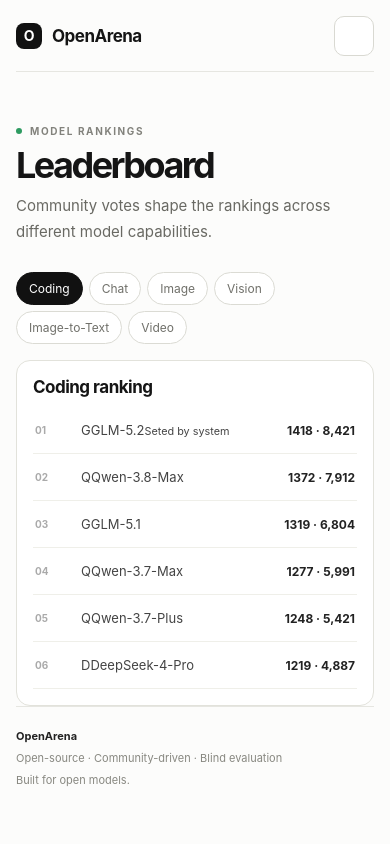
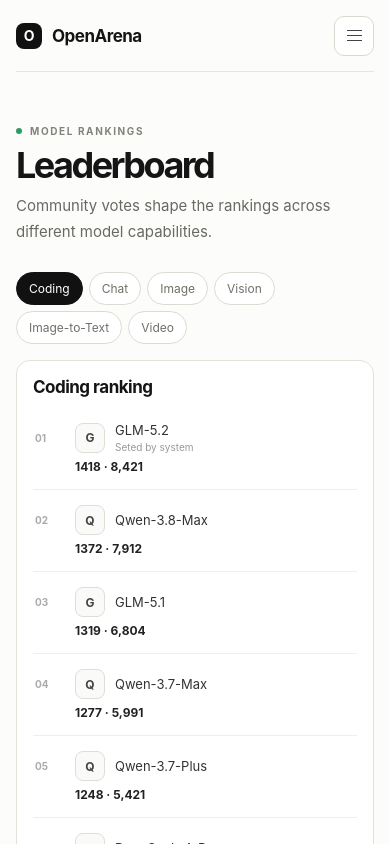
Before and after one commit to 010213pashaleshenko1-blip/OpenArena, a Next.js app: page /leaderboard in a window 390 px wide. Shown: the top 844 px of the page. Built offline with nearby package versions, Linux system fonts and the light colour scheme.

Commit message:
style: add clean model icons and system status

```diff
--- a/app/globals.css
+++ b/app/globals.css
@@ -12,14 +12,15 @@
 .nav-center a, .nav-center span { font-size: 13px; color: #767671; }
 .nav-center .active { color: #111; }
 .nav-actions { position: relative; }
-.menu-button { width: 40px; height: 40px; border: 1px solid #d9d9d2; border-radius: 10px; background: #fff; display: inline-flex; align-items: center; justify-content: center; cursor: pointer; font-size: 12px; color: #444; }
+.menu-button { width: 40px; height: 40px; border: 1px solid #d9d9d2; border-radius: 10px; background: #fff; display: inline-flex; align-items: center; justify-content: center; flex-direction: column; gap: 4px; cursor: pointer; }
+.menu-button span { display: block; width: 15px; height: 1px; background: #444; }
 .menu-popover { position: absolute; right: 0; top: 48px; min-width: 220px; background: #fff; border: 1px solid #e3e3dc; border-radius: 12px; box-shadow: 0 12px 28px rgba(0,0,0,.05); padding: 6px; z-index: 20; }
 .menu-popover a { display: block; padding: 10px 12px; border-radius: 9px; color: #222; font-size: 14px; }
 .menu-popover a:hover { background: #f4f4f1; }
 .hero { text-align: center; padding: 70px 0 52px; }
 .eyebrow { display: inline-flex; align-items: center; gap: 8px; color: #82827c; font-size: 10px; font-weight: 700; letter-spacing: .16em; }
 .pulse { width: 6px; height: 6px; border-radius: 50%; background: #2e9b61; }
-h1 { font-size: clamp(46px, 7vw, 84px); line-height: .94; letter-spacing: -.075em; margin: 18px 0 18px; font-weight: 700; }
+h1 { font-size: clamp(46px, 7vw, 84px); line-height: .94; letter-spacing: -.075em; margin: 18px 0; font-weight: 700; }
 h1 span { color: #6f6f69; }
 .subtitle { color: #6d6d67; font-size: 16px; line-height: 1.6; margin: 0; }
 .composer-wrap { max-width: 760px; margin: 34px auto 0; text-align: left; }
@@ -51,11 +52,14 @@
 .vote-row button:hover { background: #f2f2ef; }
 .rank-row { display: grid; grid-template-columns: 34px 1fr auto; gap: 12px; align-items: center; padding: 15px 2px; border-bottom: 1px solid #efefe9; font-size: 13px; }
 .rank-row b { color: #aaa; font-size: 10px; }
-.rank-row span { color: #444; }
 .rank-row strong { font-size: 12px; color: #222; }
+.model-name { display: flex; align-items: center; gap: 10px; min-width: 0; }
+.model-icon { width: 30px; height: 30px; flex: 0 0 30px; display: grid; place-items: center; border: 1px solid #deded7; border-radius: 8px; background: #fafaf8; color: #444; font-size: 12px; font-weight: 700; }
+.model-title { display: block; color: #333; }
+.model-name small { display: block; margin-top: 3px; color: #9a9a93; font-size: 10px; font-weight: 400; }
 .page-shell { padding-bottom: 72px; }
 .page-hero { padding: 46px 0 28px; }
-.page-title { font-size: clamp(36px, 5vw, 56px); line-height: .98; letter-spacing: -.07em; margin: 10px 0 10px; font-weight: 700; }
+.page-title { font-size: clamp(36px, 5vw, 56px); line-height: .98; letter-spacing: -.07em; margin: 10px 0; font-weight: 700; }
 .page-copy { max-width: 700px; color: #696963; font-size: 16px; line-height: 1.7; margin: 0; }
 .content-grid { display: grid; gap: 18px; grid-template-columns: repeat(12, 1fr); }
 .content-card { grid-column: span 12; background: #fff; border: 1px solid #e2e2db; border-radius: 14px; padding: 20px; }
@@ -69,4 +73,4 @@
 .category-tabs button.selected { background: #111; color: #fff; border-color: #111; }
 footer { border-top: 1px solid #e6e6e1; min-height: 82px; display: flex; align-items: center; justify-content: space-between; color: #888881; font-size: 11px; }
 footer span:first-child { color: #222; font-weight: 700; }
-@media (max-width: 760px) { .page { padding: 0 16px; }.nav-center { display: none; }.hero { padding: 58px 0 48px; } h1 { font-size: 54px; }.subtitle, .page-copy { font-size: 15px; }.hint { display: none; }.preview-grid { grid-template-columns: 1fr; }.response-columns { grid-template-columns: 1fr; }.response-columns article + article { border-left: 0; border-top: 1px solid #efefe9; margin-top: 12px; padding-top: 18px; }.content-card { padding: 16px; } footer { flex-direction: column; align-items: flex-start; gap: 8px; padding: 22px 0; } }
+@media (max-width: 760px) { .page { padding: 0 16px; }.nav-center { display: none; }.hero { padding: 58px 0 48px; } h1 { font-size: 54px; }.subtitle, .page-copy { font-size: 15px; }.hint { display: none; }.preview-grid { grid-template-columns: 1fr; }.response-columns { grid-template-columns: 1fr; }.response-columns article + article { border-left: 0; border-top: 1px solid #efefe9; margin-top: 12px; padding-top: 18px; }.content-card { padding: 16px; }.rank-row { grid-template-columns: 28px 1fr; }.rank-row strong { grid-column: 2; margin-top: -6px; } footer { flex-direction: column; align-items: flex-start; gap: 8px; padding: 22px 0; } }
```
